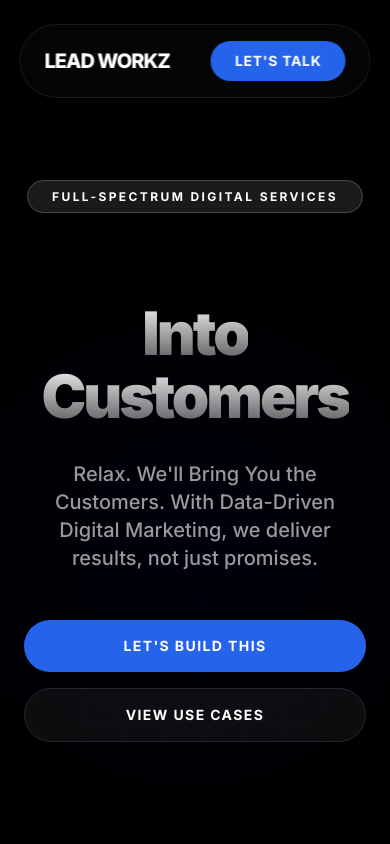
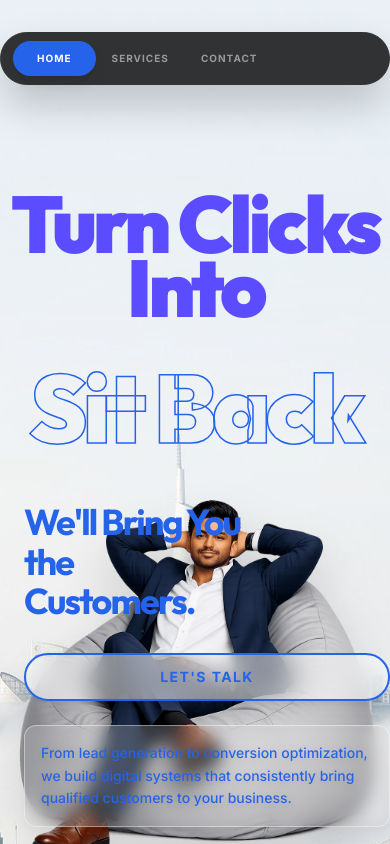
Before and after one commit to Anijesh/leadworkz_clone, a Next.js app: page / in a window 390 px wide. Shown: the top 844 px of the page. Built offline with nearby package versions, Linux system fonts and the light colour scheme.

Commit message:
feat: enhance layout and styling with new fonts, background images, and responsive navbar

```diff
--- a/app/globals.css
+++ b/app/globals.css
@@ -8,51 +8,31 @@
   --color-off-white: #f8f9fa;
 
   --font-sans: var(--font-inter);
+  --font-heading: var(--font-outfit);
 }
 
 :root {
-  --background: #f8f9fa;
+  --background: #ffffff;
   --foreground: #000000;
 }
 
-@media (prefers-color-scheme: dark) {
-  :root {
-    --background: #000000;
-    --foreground: #ffffff;
-  }
-}
-
 body {
-  background-color: var(--color-black-true);
+  background-color: var(--background);
   color: var(--foreground);
   font-family: var(--font-sans), sans-serif;
   overflow-x: hidden;
   scroll-behavior: smooth;
 }
 
-.glow-radial-blue {
-  background: radial-gradient(circle, rgba(6,0,171,0.2) 0%, rgba(0,0,0,0) 60%);
+h1, h2, h3, h4, h5, h6 {
+  font-family: var(--font-heading), sans-serif;
+}
+
+.text-outline {
+  -webkit-text-stroke: 1.5px #2563eb;
+  color: transparent;
 }
 
 .glow-radial-cyan {
   background: radial-gradient(circle, rgba(37,99,235,0.15) 0%, rgba(0,0,0,0) 60%);
 }
-
-.glass-nav {
-  background: rgba(10, 10, 10, 0.5);
-  backdrop-filter: blur(16px);
-  -webkit-backdrop-filter: blur(16px);
-  border: 1px solid rgba(255, 255, 255, 0.08);
-}
-
-.text-outline {
-  -webkit-text-stroke: 1.5px rgba(255, 255, 255, 0.9);
-  color: transparent;
-}
-
-/* Base custom utility for the subtle noise grid */
-.bg-grid-pattern {
-  background-size: 40px 40px;
-  background-image: linear-gradient(to right, rgba(255, 255, 255, 0.03) 1px, transparent 1px),
-    linear-gradient(to bottom, rgba(255, 255, 255, 0.03) 1px, transparent 1px);
-}
--- a/app/layout.tsx
+++ b/app/layout.tsx
@@ -1,11 +1,16 @@
 import type { Metadata } from "next";
-import { Inter } from "next/font/google";
+import { Inter, Outfit } from "next/font/google"; // Import both exactly as requested
 import "./globals.css";
 import Navbar from "@/components/layout/Navbar";
 import Footer from "@/components/layout/Footer";
 
 const inter = Inter({
   variable: "--font-inter",
+  subsets: ["latin"],
+});
+
+const outfit = Outfit({
+  variable: "--font-outfit",
   subsets: ["latin"],
 });
 
@@ -20,8 +25,8 @@ export default function RootLayout({
   children: React.ReactNode;
 }>) {
   return (
-    <html lang="en" className={`${inter.variable} h-full antialiased`}>
-      <body className="min-h-screen flex flex-col bg-black-true text-white overflow-x-hidden relative">
+    <html lang="en" className={`${inter.variable} ${outfit.variable} h-full antialiased`}>
+      <body className="min-h-screen flex flex-col bg-white text-black overflow-x-hidden relative">
         <Navbar />
         <main className="flex-grow">{children}</main>
         <Footer />
--- a/components/layout/Navbar.tsx
+++ b/components/layout/Navbar.tsx
@@ -1,21 +1,41 @@
+"use client";
+
+import { useEffect, useState } from "react";
+
 export default function Navbar() {
+  const [scrolled, setScrolled] = useState(false);
+
+  useEffect(() => {
+    const handleScroll = () => {
+      setScrolled(window.scrollY > 50);
+    };
+    window.addEventListener("scroll", handleScroll);
+    return () => window.removeEventListener("scroll", handleScroll);
+  }, []);
+
   return (
-    <header className="fixed top-6 left-1/2 -translate-x-1/2 w-[90%] max-w-6xl z-50">
-      <div className="glass-nav rounded-full px-6 py-4 flex items-center justify-between shadow-2xl">
-        <div className="font-extrabold text-xl tracking-tighter cursor-pointer text-white">
-          LEAD WORKZ
-        </div>
+    <header className={`fixed left-1/2 -translate-x-1/2 w-full max-w-[800px] z-50 transition-all duration-300 ${scrolled ? 'top-4' : 'top-8'}`}>
 
-        <nav className="hidden md:flex gap-2 text-xs uppercase font-semibold tracking-widest text-white/50 items-center">
-          <a href="#" className="hover:text-white transition-colors py-2 px-5 bg-blue-vibrant text-white rounded-full">Home</a>
-          <a href="#" className="hover:text-white transition-colors py-2 px-4 rounded-full hover:bg-white/10">Services</a>
-          <a href="#" className="hover:text-white transition-colors py-2 px-4 rounded-full hover:bg-white/10">Process</a>
-          <a href="#" className="hover:text-white transition-colors py-2 px-4 rounded-full hover:bg-white/10">FAQ</a>
+      {/* Floating Left Logo */}
+      <div className="absolute -left-20 md:-left-32 top-1 hidden md:flex items-center justify-center p-2 z-50 bg-white shadow-xl rounded-xl">
+          <div className="w-10 h-10 flex items-center justify-center bg-[#EAB308] font-black text-black text-sm transform -rotate-3 rounded-md">
+            LW
+          </div>
+      </div>
+
+      <div className="relative bg-[#1d1d1f]/90 backdrop-blur-xl rounded-full px-2 py-2 flex items-center justify-between shadow-[0_20px_40px_rgba(0,0,0,0.2)] border border-[#333]">
+        <nav className="flex items-center w-full justify-between">
+          <div className="flex md:gap-1 text-[10px] md:text-[11px] uppercase font-bold tracking-[0.1em] md:tracking-[0.15em] text-white/50 items-center justify-start w-full">
+            <a href="#" className="text-white py-2.5 px-6 bg-[#2563EB] rounded-full shadow-lg ml-1">Home</a>
+            <a href="#" className="hover:text-white transition-colors py-2.5 px-4 md:px-6 rounded-full hover:bg-white/10 hidden sm:block">About Us</a>
+            <a href="#" className="hover:text-white transition-colors py-2.5 px-4 md:px-6 rounded-full hover:bg-white/10">Services</a>
+            <a href="#" className="hover:text-white transition-colors py-2.5 px-4 md:px-6 rounded-full hover:bg-white/10 hidden md:block">Industries</a>
+            <a href="#" className="hover:text-white transition-colors py-2.5 px-4 md:px-6 rounded-full hover:bg-white/10">Contact</a>
+          </div>
+          <div className="pr-5 shrink-0 hidden sm:block">
+            <div className="w-[5px] h-[5px] rounded-full bg-[#2563EB] shadow-[0_0_8px_rgba(37,99,235,1)]"></div>
+          </div>
         </nav>
-
-        <button className="bg-blue-vibrant hover:bg-blue-500 hover:scale-105 hover:shadow-[0_10px_30px_rgba(37,99,235,0.4)] transition-all duration-300 transform text-white px-6 py-2.5 rounded-full font-bold text-sm uppercase tracking-wider">
-          Let's Talk
-        </button>
       </div>
     </header>
   );
--- a/components/sections/Hero.tsx
+++ b/components/sections/Hero.tsx
@@ -4,54 +4,50 @@ import { motion } from "framer-motion";
 
 export default function Hero() {
   return (
-    <section className="relative min-h-screen flex items-center justify-center overflow-hidden pt-20">
-      {/* Background layer */}
-      <div className="absolute inset-0 bg-grid-pattern opacity-20 z-0"></div>
-      <div className="glow-radial-blue absolute top-[30%] left-1/2 -translate-x-1/2 w-[800px] h-[600px] rounded-full blur-[100px] z-0 opacity-50"></div>
+    <section className="relative min-h-[140vh] w-full flex flex-col items-center pt-32 pb-32 overflow-hidden bg-white">
+      {/* Cityscape Background explicit implementation per user command */}
+      <div
+        className="absolute inset-0 z-0 bg-cover bg-center opacity-80"
+        style={{ backgroundImage: "url('/hero-bg.jpg')" }}
+      ></div>
+      <div className="absolute inset-0 bg-gradient-to-b from-white/60 via-transparent to-white z-0"></div>
 
-      <div className="relative z-10 w-full max-w-7xl mx-auto px-6 flex flex-col items-center text-center">
-        <motion.div
-           initial={{ opacity: 0, y: 30 }}
-           animate={{ opacity: 1, y: 0 }}
-           transition={{ duration: 0.8, ease: "easeOut" }}
-           className="mb-8"
-        >
-          <span className="bg-white/10 text-white border border-white/20 px-6 py-2 rounded-full text-xs font-bold tracking-[0.2em] uppercase shadow-lg backdrop-blur-md">
-            Full-Spectrum Digital Services
-          </span>
+      <div className="relative z-10 w-full max-w-[85rem] mx-auto flex flex-col items-center text-center mt-6 h-full">
+
+        <motion.div initial={{ opacity: 0, scale: 0.95 }} animate={{ opacity: 1, scale: 1 }} transition={{ duration: 1 }} className="flex flex-col items-center w-full relative h-[1000px]">
+            {/* Top Text Cluster */}
+            <h1 className="text-[5rem] md:text-[8rem] lg:text-[10rem] font-black tracking-tighter leading-[0.8] text-[#5B4DFF] z-10 relative mt-10">
+                Turn Clicks <br/> Into
+            </h1>
+
+            {/* Overlapping Outline and Beanbag Layer */}
+            <div className="relative w-full mt-[-1rem] flex justify-center items-center pointer-events-none">
+              <h1 className="absolute text-[6rem] md:text-[12rem] lg:text-[15rem] font-black tracking-tighter text-outline z-0 top-[2rem]">
+                Sit Back
+              </h1>
+
+              <div className="relative z-20 mt-32 w-full md:w-[800px] h-[500px]">
+                {/* Center Relax Image Mask Layer */}
+                <img src="/relax-bg.png" alt="Relaxing in beanbag" className="w-[450px] md:w-[600px] absolute left-1/2 -translate-x-1/2 -top-10 z-20 object-contain drop-shadow-2xl"/>
+                <h1 className="absolute text-[8rem] md:text-[14rem] lg:text-[18rem] font-black tracking-tighter text-[#2563EB] z-10 bottom-[-5rem] left-1/2 -translate-x-1/2 whitespace-nowrap">
+                  Relax.
+                </h1>
+              </div>
+            </div>
+
         </motion.div>
 
-        <motion.h1
-          initial={{ opacity: 0, scale: 0.95 }}
-          animate={{ opacity: 1, scale: 1 }}
-          transition={{ duration: 1, ease: "easeOut", delay: 0.2 }}
-          className="text-6xl md:text-8xl lg:text-[7rem] font-black tracking-tighter leading-[1.05] mb-8"
-        >
-          Turn Clicks <br/>
-          <span className="bg-gradient-to-b from-white to-white/30 bg-clip-text text-transparent">Into Customers</span>
-        </motion.h1>
-
-        <motion.p
-          initial={{ opacity: 0, y: 20 }}
-          animate={{ opacity: 1, y: 0 }}
-          transition={{ duration: 0.8, delay: 0.4 }}
-          className="text-xl md:text-2xl text-white/60 max-w-2xl mb-12 font-medium"
-        >
-          Relax. We'll Bring You the Customers. With Data-Driven Digital Marketing, we deliver results, not just promises.
-        </motion.p>
-
-        <motion.div
-          initial={{ opacity: 0, y: 20 }}
-          animate={{ opacity: 1, y: 0 }}
-          transition={{ duration: 0.8, delay: 0.6 }}
-          className="flex flex-col sm:flex-row gap-4 w-full sm:w-auto"
-        >
-          <button className="bg-blue-vibrant hover:scale-105 hover:shadow-[0_10px_40px_rgba(37,99,235,0.5)] transition-all duration-300 transform text-white px-10 py-4 rounded-full font-bold uppercase tracking-widest text-sm w-full sm:w-auto">
-            Let's build this
-          </button>
-          <button className="bg-white/5 hover:bg-white/10 border border-white/10 hover:border-white/30 transition-all duration-300 text-white px-10 py-4 rounded-full font-bold uppercase tracking-widest text-sm w-full sm:w-auto">
-            View Use Cases
-          </button>
+        {/* Left Aligned Content Structure overlapping */}
+        <motion.div initial={{ opacity: 0, x: -50 }} animate={{ opacity: 1, x: 0 }} transition={{ duration: 0.8, delay: 0.4 }} className="absolute left-6 md:left-20 text-left top-[35%] z-30 max-w-sm pointer-events-auto">
+            <h2 className="text-4xl md:text-5xl lg:text-[3.5rem] font-bold text-[#2563EB] tracking-tighter mb-8 leading-[1.1]">
+              We'll Bring You <br/> the <br/> Customers.
+            </h2>
+            <button className="border-2 bg-white/50 backdrop-blur-md border-[#2563EB] text-[#2563EB] hover:bg-[#2563EB] hover:text-white transition-colors duration-300 rounded-full px-8 py-3 text-sm font-bold tracking-widest uppercase mb-6 shadow-xl w-full sm:w-auto text-center">
+              let's talk
+            </button>
+            <p className="text-[#2563EB] text-sm md:text-base font-medium leading-relaxed drop-shadow-md bg-white/20 backdrop-blur p-4 rounded-xl border border-white/40">
+              From lead generation to conversion optimization, we build digital systems that consistently bring qualified customers to your business.
+            </p>
         </motion.div>
       </div>
     </section>
--- a/components/sections/Services.tsx
+++ b/components/sections/Services.tsx
@@ -5,24 +5,25 @@ import { useRef } from "react";
 
 const services = [
   {
-    title: "B2B Lead Generation",
-    subtitle: "Acquiring High-Value Clients",
-    desc: "We deploy hyper-targeted LinkedIn and Search Engine Marketing to bypass gatekeepers and fill your pipeline.",
+    num: "01",
+    title: "Brand & Creative Strategy",
+    subtitle: "BRANDING",
+    desc: "Defining Clear Brand Direction & Creative Foundations That Drive Consistency",
+    img: "url('https://images.unsplash.com/photo-1627582236528-56f8ae9fe4c2?q=80&w=640&auto=format&fit=crop')"
   },
   {
-    title: "E-Commerce Scaling",
-    subtitle: "Multiplying Revenue & ROAS",
-    desc: "Data-driven Meta and Google Shopping campaigns engineered to maximize your return on ad spend.",
+    num: "02",
+    title: "Performance Advertising",
+    subtitle: "PAID MEDIA",
+    desc: "Scaling Revenue Through Data-Driven Omnichannel Media Buying Analytics",
+    img: "url('https://images.unsplash.com/photo-1551288049-bebda4e38f71?q=80&w=640&auto=format&fit=crop')"
   },
   {
-    title: "Local Market Dominance",
-    subtitle: "Owning Your Local Footprint",
-    desc: "Capturing high-intent local searches and mapping strategies to drive consistent foot traffic directly to your doors.",
-  },
-  {
-    title: "SaaS User Acquisition",
-    subtitle: "Accelerating MRR Growth",
-    desc: "Optimizing conversion funnels and leveraging high-intent search to lower Customer Acquisition Costs (CAC).",
+    num: "03",
+    title: "Social Media Marketing",
+    subtitle: "SOCIAL",
+    desc: "Turning attention into engagement across social platforms via targeted campaigns.",
+    img: "url('https://images.unsplash.com/photo-1611162617474-5b21e879e113?q=80&w=640&auto=format&fit=crop')"
   }
 ];
 
@@ -30,43 +31,47 @@ export default function Services() {
   const containerRef = useRef(null);
   const { scrollYProgress } = useScroll({
     target: containerRef,
-    offset: ["start end", "end start"]
+    offset: ["start center", "end end"]
   });
 
-  // Translates the horizontal slider based on vertical scroll
-  const xTransform = useTransform(scrollYProgress, [0, 1], ["10%", "-40%"]);
+  const xTransform = useTransform(scrollYProgress, [0, 1], ["5%", "-50%"]);
 
   return (
-    <section ref={containerRef} className="py-40 bg-off-white text-black overflow-hidden relative border-y border-gray-200">
-      <div className="max-w-7xl mx-auto px-6 mb-20 text-center md:text-left">
-        <span className="text-blue-vibrant font-black tracking-widest uppercase text-sm">Growth Use Cases</span>
-        <h2 className="text-5xl md:text-7xl font-black mt-4 tracking-tighter text-black-true">
-          Engineered for <br className="hidden md:block"/> <span className="text-blue-vibrant">Scalability.</span>
+    <section ref={containerRef} className="py-24 bg-white text-black overflow-hidden relative border-t border-gray-100 min-h-[150vh]">
+      <div className="max-w-[90rem] mx-auto px-6 mb-20 text-center flex flex-col items-center">
+        <h2 className="text-4xl md:text-6xl lg:text-[4.5rem] font-black mt-4 tracking-tighter text-black-true leading-[1]">
+          Full-Spectrum <span className="text-[#2563EB]">Digital Services</span>
         </h2>
       </div>
 
-      <div className="relative h-[450px] w-full flex items-center overflow-hidden pl-6 md:pl-0">
-        <motion.div
-          style={{ x: xTransform }}
-          className="flex gap-8 absolute md:left-[10vw]"
-        >
+      <div className="sticky top-40 h-[600px] w-full flex items-center overflow-hidden">
+        <motion.div style={{ x: xTransform }} className="flex gap-10 absolute left-6 md:left-[10vw]">
           {services.map((service, idx) => (
-            <motion.div
-              key={idx}
-              whileHover={{ scale: 0.97, rotateY: -3, rotateX: 3 }}
-              className="min-w-[320px] md:min-w-[420px] h-[380px] bg-white rounded-3xl p-10 shadow-[0_20px_40px_rgba(0,0,0,0.06)] border border-gray-100 cursor-pointer transition-colors duration-500 hover:border-blue-vibrant group flex flex-col justify-between"
-              style={{ perspective: 1000 }}
-            >
-              <div>
-                <h3 className="text-2xl font-black mb-2 group-hover:text-blue-vibrant transition-colors tracking-tight">{service.title}</h3>
-                <h4 className="text-xs font-bold text-gray-400 uppercase tracking-widest mb-6">{service.subtitle}</h4>
-                <p className="text-gray-600 leading-relaxed font-medium text-sm md:text-base">{service.desc}</p>
+            <div key={idx} className="w-[340px] md:w-[640px] h-[540px] bg-[#2563EB] rounded-[32px] overflow-hidden shadow-[0_20px_40px_rgba(0,0,0,0.15)] flex flex-col relative group transition-transform duration-500 hover:-translate-y-2">
+              {/* Top Image Section */}
+              <div
+                className="h-[55%] w-full bg-cover bg-center transition-transform duration-700 relative"
+                style={{ backgroundImage: service.img, backgroundColor: '#000' }}
+              >
+                <div className="absolute inset-0 bg-black/10 group-hover:bg-transparent transition-colors duration-500"></div>
+                <div className="absolute top-6 left-6 text-white text-xs font-black bg-black/50 backdrop-blur-md px-4 py-1.5 rounded-full shadow-lg">
+                  {service.num}
+                </div>
               </div>
 
-              <button className="bg-gray-50 group-hover:bg-blue-vibrant group-hover:text-white group-hover:shadow-[0_10px_20px_rgba(37,99,235,0.3)] transition-all duration-300 transform text-black-true px-6 py-3.5 rounded-full font-bold uppercase tracking-widest text-xs w-full">
-                Explore Use Case
-              </button>
-            </motion.div>
+              {/* Bottom Content */}
+              <div className="h-[45%] w-full bg-[#2563EB] p-8 md:p-10 flex flex-col justify-between z-10 border-t border-white/10">
+                <div>
+                  <h4 className="text-[10px] font-bold text-white/70 uppercase tracking-[0.2em] mb-3">{service.subtitle}</h4>
+                  <h3 className="text-2xl md:text-3xl font-black text-white leading-tight tracking-tight mb-2">{service.title}</h3>
+                  <p className="text-white/80 font-medium text-xs md:text-sm leading-relaxed max-w-sm">{service.desc}</p>
+                </div>
+
+                <button className="bg-white text-[#2563EB] hover:scale-105 transition-transform duration-300 w-fit px-6 py-2.5 rounded-full font-bold text-xs flex items-center gap-2 shadow-lg tracking-widest uppercase">
+                  Explore Service <span className="text-lg leading-none">&rarr;</span>
+                </button>
+              </div>
+            </div>
           ))}
         </motion.div>
       </div>
```
Also changed, not shown: public/hero-bg.jpg (added), public/relax-bg.png (added).
